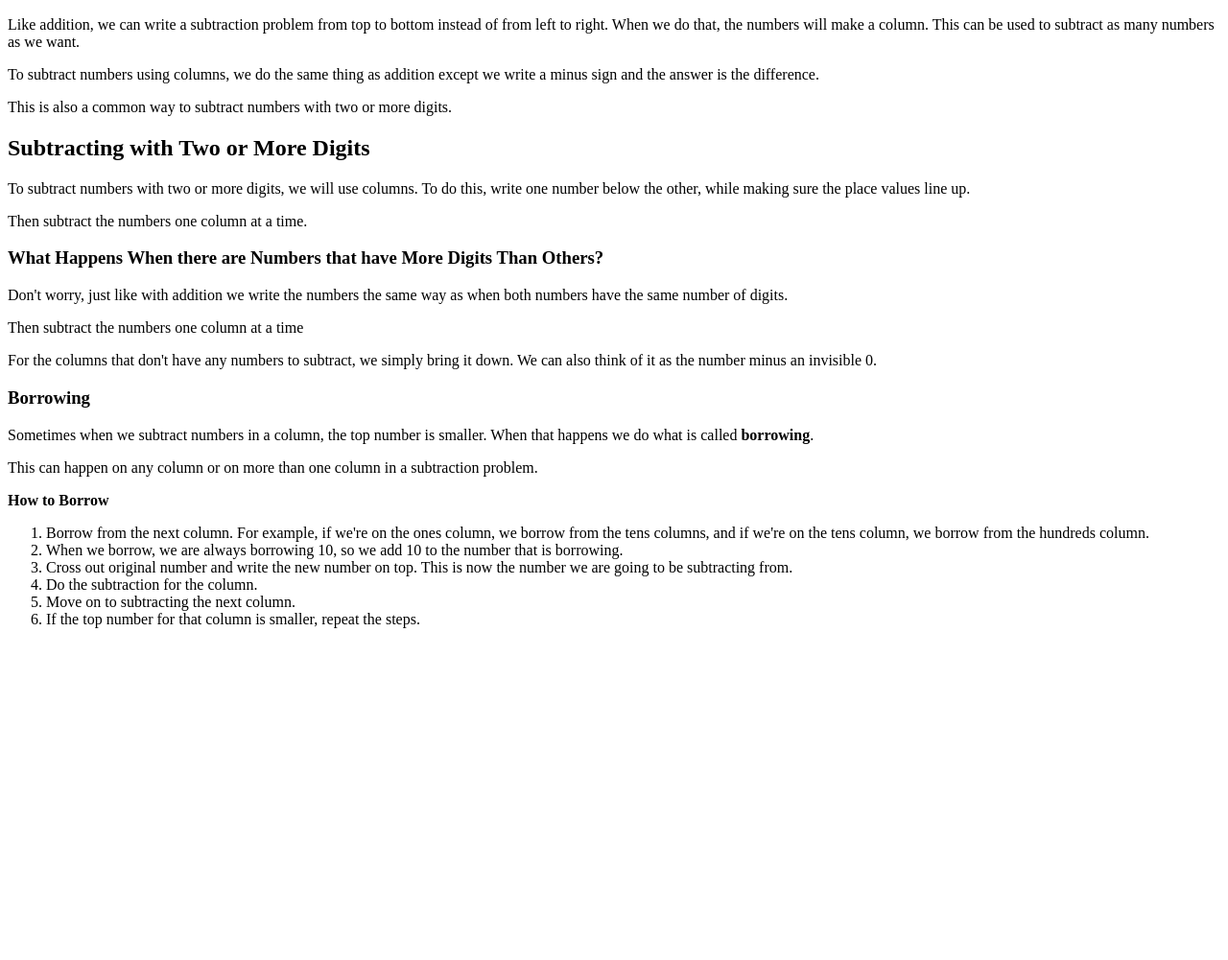
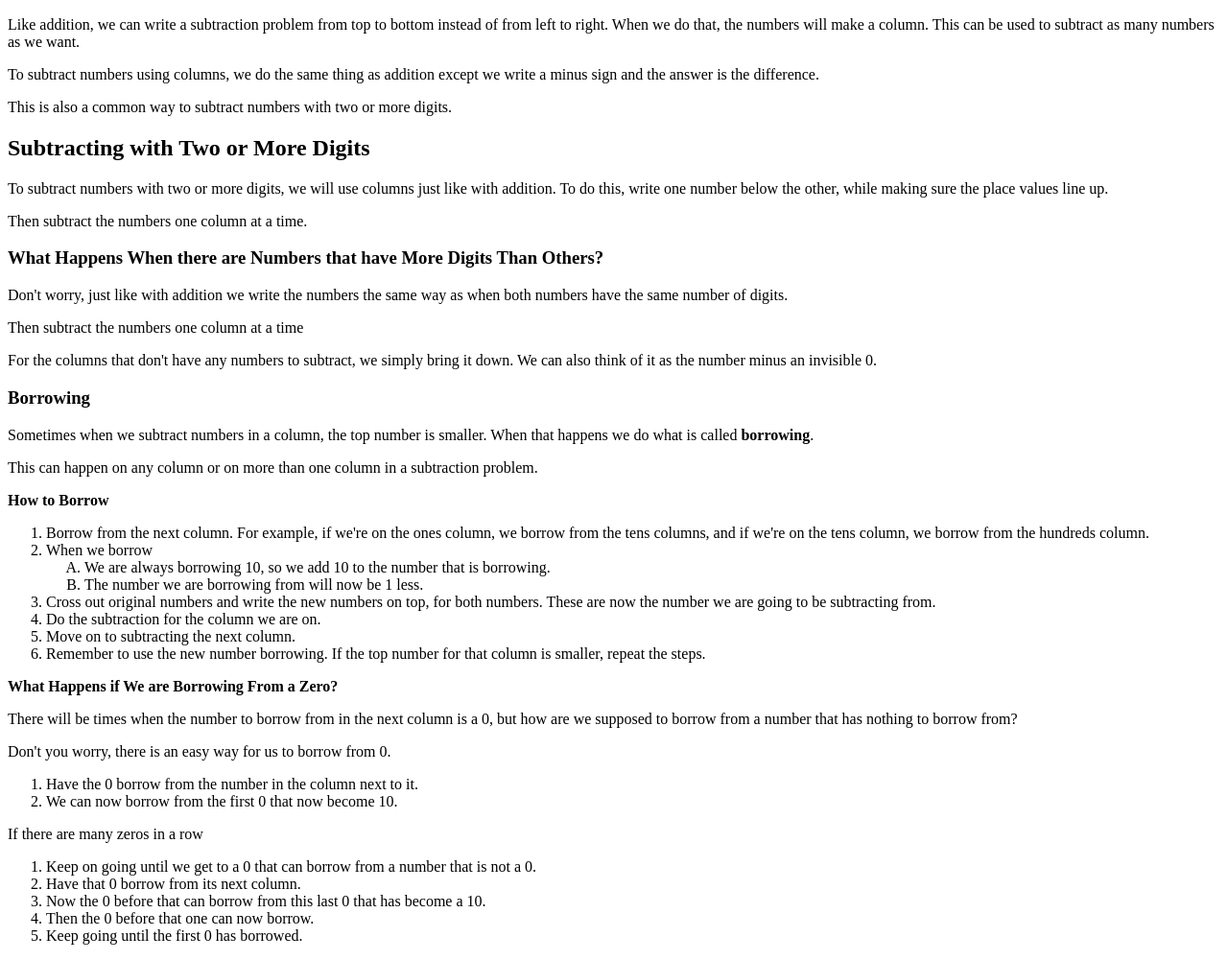
Before and after one commit to Waewarin-C/ElementaryMathCorner, a Flask app: page /subtraction in a window 1280 px wide. Shown: the part 506-1507 px from the top of the page at 96% size. Before the commit the page ends 1161 px from the top, so only its background shows below. Run offline with Flask 3, Linux system fonts and the light colour scheme.

Commit message:
Add content to subtraction page

```diff
--- a/templates/subtraction.html
+++ b/templates/subtraction.html
@@ -53,8 +53,8 @@
     </div>
     <div>
         <h2>Subtracting with Two or More Digits</h2>
-            <p>To subtract numbers with two or more digits, we will use columns. To do this, write one number below
-                the other, while making sure the place values line up.</p>
+            <p>To subtract numbers with two or more digits, we will use columns just like with addition. To do this,
+                write one number below the other, while making sure the place values line up.</p>
             <p>Then subtract the numbers one column at a time.</p>
             <!--Insert picture of subtracting numbers with two or more digits-->
             <h3>What Happens When there are Numbers that have More Digits Than Others?</h3>
@@ -72,14 +72,36 @@
                 <ol>
                     <li>Borrow from the next column. For example, if we're on the ones column, we borrow from
                         the tens columns, and if we're on the tens column, we borrow from the hundreds column.</li>
-                        <li>When we borrow, we are always borrowing 10, so we add 10 to the number that is borrowing.</li>
-                        <li>Cross out original number and write the new number on top. This is now the number we are
-                            going to be subtracting from.</li>
-                        <li>Do the subtraction for the column.</li>
+                    <li>When we borrow
+                        <ol type="A">
+                            <li>We are always borrowing 10, so we add 10 to the number that is borrowing.</li>
+                            <li>The number we are borrowing from will now be 1 less.</li>
+                        </ol>
+                    <li>Cross out original numbers and write the new numbers on top, for both numbers. These are now the
+                        number we are going to be subtracting from.</li>
+                    <li>Do the subtraction for the column we are on.</li>
                     <li>Move on to subtracting the next column.</li>
-                        <li>If the top number for that column is smaller, repeat the steps.</li>
+                    <li>Remember to use the new number borrowing. If the top number for that column is smaller, repeat
+                        the steps.</li>
                 </ol>
                 <!--Insert picture of borrowing examples-->
+            <p><b>What Happens if We are Borrowing From a Zero?</b></p>
+                <p>There will be times when the number to borrow from in the next column is a 0, but how are we supposed
+                    to borrow from a number that has nothing to borrow from?</p>
+                <p>Don't you worry, there is an easy way for us to borrow from 0.</p>
+                    <ol>
+                        <li>Have the 0 borrow from the number in the column next to it.</li>
+                        <li>We can now borrow from the first 0 that now become 10.</li>
+                    </ol>
+                    <!--Insert picture of borrowing from 0-->
+                <p>If there are many zeros in a row</p>
+                    <ol>
+                        <li>Keep on going until we get to a 0 that can borrow from a number that is not a 0.</li>
+                        <li>Have that 0 borrow from its next column.</li>
+                        <li>Now the 0 before that can borrow from this last 0 that has become a 10.</li>
+                        <li>Then the 0 before that one can now borrow.</li>
+                        <li>Keep going until the first 0 has borrowed.</li>
+                    </ol>
     </div>
 </body>
 </html>
```
Lines whose indentation alone changed are shown as unchanged.
